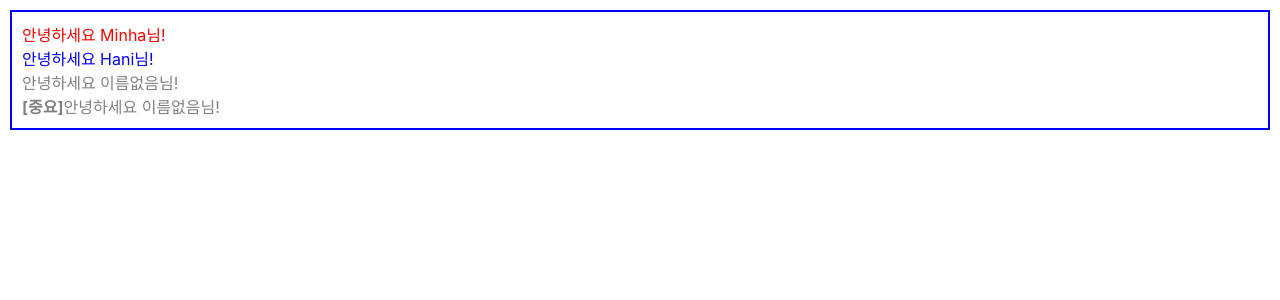
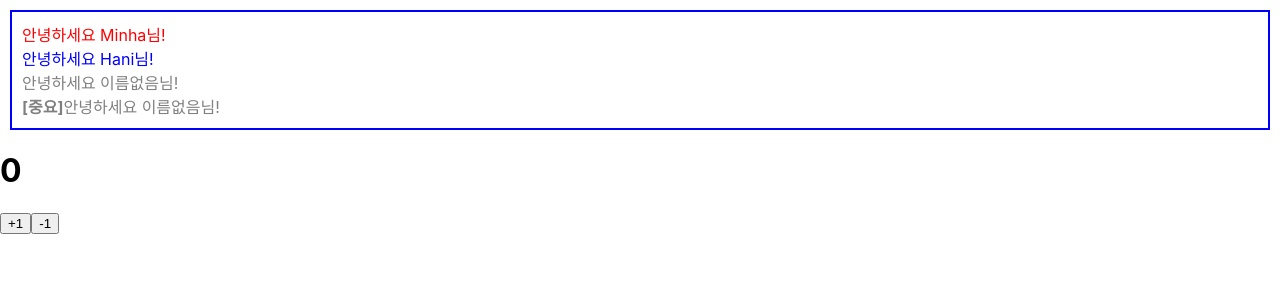
Before and after one commit to moral-life/begin-react, a React (Create React App) app: page / in a window 1280 px wide. Shown: the top 300 px of the page. Built offline with nearby package versions, Linux system fonts and the light colour scheme.

Commit message:
useState 학습
const [변수, 변수변경함수] = useState(기본값)

```diff
--- a/src/App.js
+++ b/src/App.js
@@ -1,6 +1,7 @@
 import Hello from "./Hello";
 import { BrowserRouter as Router, Route, NavLink } from 'react-router-dom'
 import Wrapper from "./Wrapper";
+import Counter from "./Counter";
 function App() {
   return (
     <div className="App">
@@ -10,6 +11,7 @@ function App() {
         <Hello />
         <Hello isSpecial={true}/>
       </Wrapper>
+      <Counter />
     </div>
   );
 }
--- /dev/null
+++ b/src/Counter.js
@@ -0,0 +1,22 @@
+import React, { useState } from "react";
+
+function Counter(){
+    const [num, setNum] = useState(0)
+    const onIncrease = () =>{
+        //console.log('+1');
+        setNum(num + 1)
+    }
+    const onDecrease = () =>{
+        //console.log('-1');
+        setNum(num - 1)
+    }
+    return (
+        <div>
+            <h1>{num}</h1>
+            <button onClick={onIncrease}>+1</button>
+            <button onClick={onDecrease}>-1</button>
+        </div>
+    );
+}
+
+export default Counter;
```
